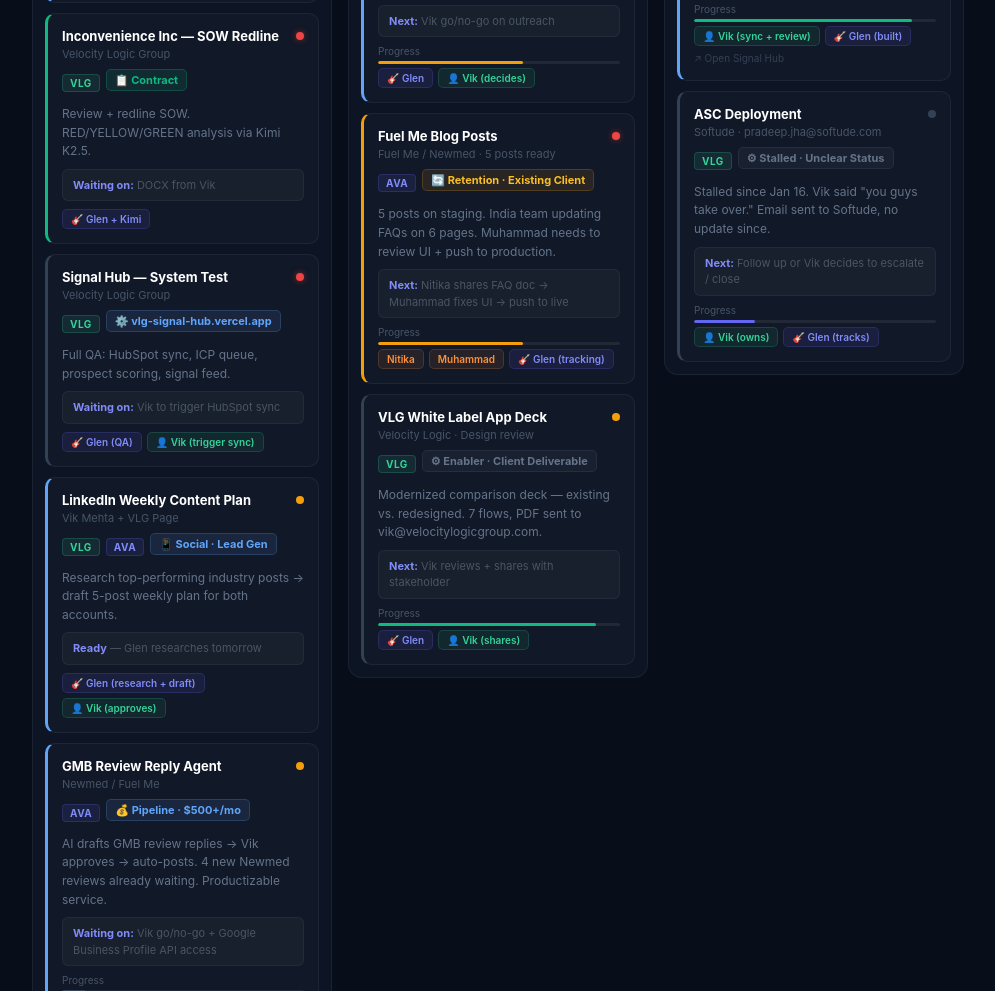
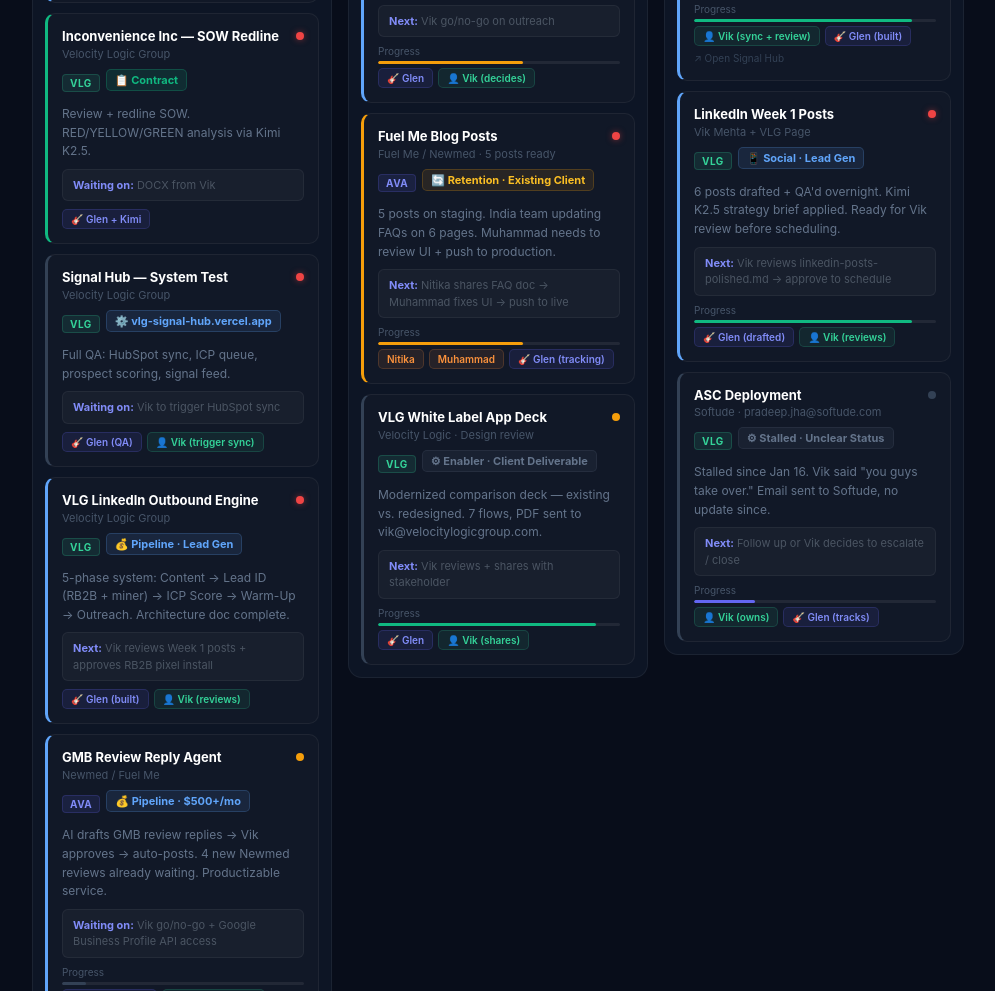
Before and after one commit to vikmehta333/mission-control, a plain HTML site: page index.html in a window 1280 px wide. Shown: the part 744-1735 px from the top of the page, without its empty margins (0-995 px from the left). Drawn offline with Linux system fonts and the light colour scheme.

Commit message:
feat: LinkedIn posts → Review, add Outbound Engine card to Backlog

```diff
--- a/index.html
+++ b/index.html
@@ -311,25 +311,24 @@
         </div>
       </div>
 
-      <!-- LinkedIn Content Plan -->
+      <!-- VLG LinkedIn Outbound Engine -->
       <div class="card rev-pipeline">
         <div class="card-top">
           <div>
-            <div class="card-title">LinkedIn Weekly Content Plan</div>
-            <div class="card-client">Vik Mehta + VLG Page</div>
+            <div class="card-title">VLG LinkedIn Outbound Engine</div>
+            <div class="card-client">Velocity Logic Group</div>
           </div>
-          <div class="priority p-medium"></div>
+          <div class="priority p-high"></div>
         </div>
         <div class="tags">
           <span class="biz-tag biz-vlg">VLG</span>
-          <span class="biz-tag biz-ava">AVA</span>
-          <span class="rev-badge rb-pipeline">📱 Social · Lead Gen</span>
+          <span class="rev-badge rb-pipeline">💰 Pipeline · Lead Gen</span>
         </div>
-        <div class="card-desc">Research top-performing industry posts → draft 5-post weekly plan for both accounts.</div>
-        <div class="card-next"><strong>Ready</strong> — Glen researches tomorrow</div>
+        <div class="card-desc">5-phase system: Content → Lead ID (RB2B + miner) → ICP Score → Warm-Up → Outreach. Architecture doc complete.</div>
+        <div class="card-next"><strong>Next:</strong> Vik reviews Week 1 posts + approves RB2B pixel install</div>
         <div class="agents">
-          <span class="agent agent-glen">🎸 Glen (research + draft)</span>
-          <span class="agent agent-vik">👤 Vik (approves)</span>
+          <span class="agent agent-glen">🎸 Glen (built)</span>
+          <span class="agent agent-vik">👤 Vik (reviews)</span>
         </div>
       </div>
 
@@ -507,7 +506,7 @@
   <div class="col col-review">
     <div class="col-header">
       <div class="col-title">⏳ Review</div>
-      <span class="col-count">3</span>
+      <span class="col-count">4</span>
     </div>
     <div class="col-body">
 
@@ -556,7 +555,29 @@
         <a href="https://vlg-signal-hub.vercel.app" target="_blank" class="card-link">↗ Open Signal Hub</a>
       </div>
 
-      <!-- ASC Deployment — stalled -->
+      <!-- LinkedIn Content Plan — Review -->
+      <div class="card rev-pipeline">
+        <div class="card-top">
+          <div>
+            <div class="card-title">LinkedIn Week 1 Posts</div>
+            <div class="card-client">Vik Mehta + VLG Page</div>
+          </div>
+          <div class="priority p-high"></div>
+        </div>
+        <div class="tags">
+          <span class="biz-tag biz-vlg">VLG</span>
+          <span class="rev-badge rb-pipeline">📱 Social · Lead Gen</span>
+        </div>
+        <div class="card-desc">6 posts drafted + QA'd overnight. Kimi K2.5 strategy brief applied. Ready for Vik review before scheduling.</div>
+        <div class="card-next"><strong>Next:</strong> Vik reviews linkedin-posts-polished.md → approve to schedule</div>
+        <div class="stage-bar"><div class="stage-bar-label">Progress</div><div class="stage-track"><div class="stage-fill fill-90"></div></div></div>
+        <div class="agents">
+          <span class="agent agent-glen">🎸 Glen (drafted)</span>
+          <span class="agent agent-vik">👤 Vik (reviews)</span>
+        </div>
+      </div>
+
+            <!-- ASC Deployment — stalled -->
       <div class="card rev-enabler">
         <div class="card-top">
           <div>
```
